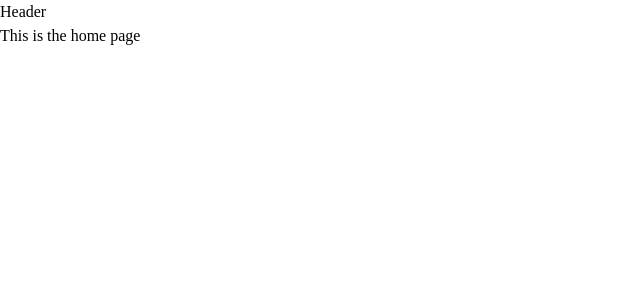
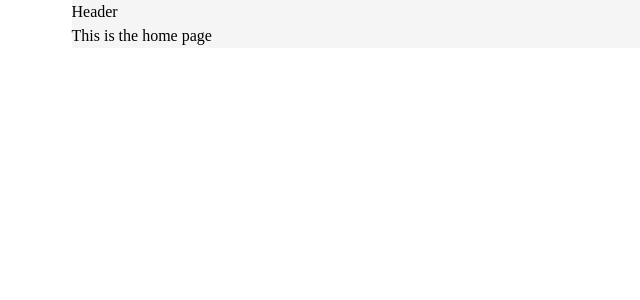
Before and after one commit to Community-Online-Store/frontend, a React (Vite) app: page / in a window 1280 px wide. Shown: the top 300 px of the page, without its empty margins (0-640 px from the left). Built offline with nearby package versions, Linux system fonts and the light colour scheme.

Commit message:
Added layout and base scss styles

```diff
--- a/src/App.tsx
+++ b/src/App.tsx
@@ -1,6 +1,6 @@
 import { Route, Routes } from "react-router-dom";
 import Layout from "./components/Layout";
-import "./scss/reset.scss";
+import "./scss/globals.scss";
 import Home from "./pages/Home";
 import Men from "./pages/Men";
 
--- a/src/components/Layout.tsx
+++ b/src/components/Layout.tsx
@@ -1,13 +1,12 @@
 import { Outlet } from "react-router-dom";
 import Header from "./Header";
+import styles from "../scss/Layout.module.scss";
 
 export default function Layout() {
   return (
-    <>
-      <main>
-        <Header />
-        <Outlet />
-      </main>
-    </>
+    <div className={styles.layout} data-testid="layout">
+      <Header />
+      <Outlet />
+    </div>
   );
 }
--- /dev/null
+++ b/src/scss/Layout.module.scss
@@ -0,0 +1,14 @@
+@use 'mixins' as *;
+@use 'variables' as *;
+
+
+.layout{
+
+  background-color: $background-color;
+  margin: 0 20px;
+
+  @include xl{
+    max-width: 1137px;
+    margin: 0 auto;
+  }
+}
--- /dev/null
+++ b/src/scss/_mixins.scss
@@ -0,0 +1,25 @@
+@mixin sm {
+  @media (min-width: 640px) {
+    @content;
+  }
+}
+@mixin md {
+  @media (min-width: 768px) {
+    @content;
+  }
+}
+@mixin lg {
+  @media (min-width: 1024px) {
+    @content;
+  }
+}
+@mixin xl {
+  @media (min-width: 1280px) {
+    @content;
+  }
+}
+@mixin xl2 {
+  @media (min-width: 1536px) {
+    @content;
+  }
+}
--- /dev/null
+++ b/src/scss/_variables.scss
@@ -0,0 +1,2 @@
+$accent-color: rgb(167, 109, 219);
+$background-color: rgb(245, 245, 245);
--- /dev/null
+++ b/src/scss/globals.scss
@@ -0,0 +1,3 @@
+@import 'reset';
+@import 'mixins';
+@import 'variables';
--- /dev/null
+++ b/src/types/index.d.ts
@@ -0,0 +1,4 @@
+declare module "*.module.scss" {
+  const styles: { [className: string]: string };
+  export default styles;
+}
```
Also changed, not shown: tsconfig.json (+14 -6 lines), src/scss/_reset.scss (renamed from src/scss/reset.scss).
